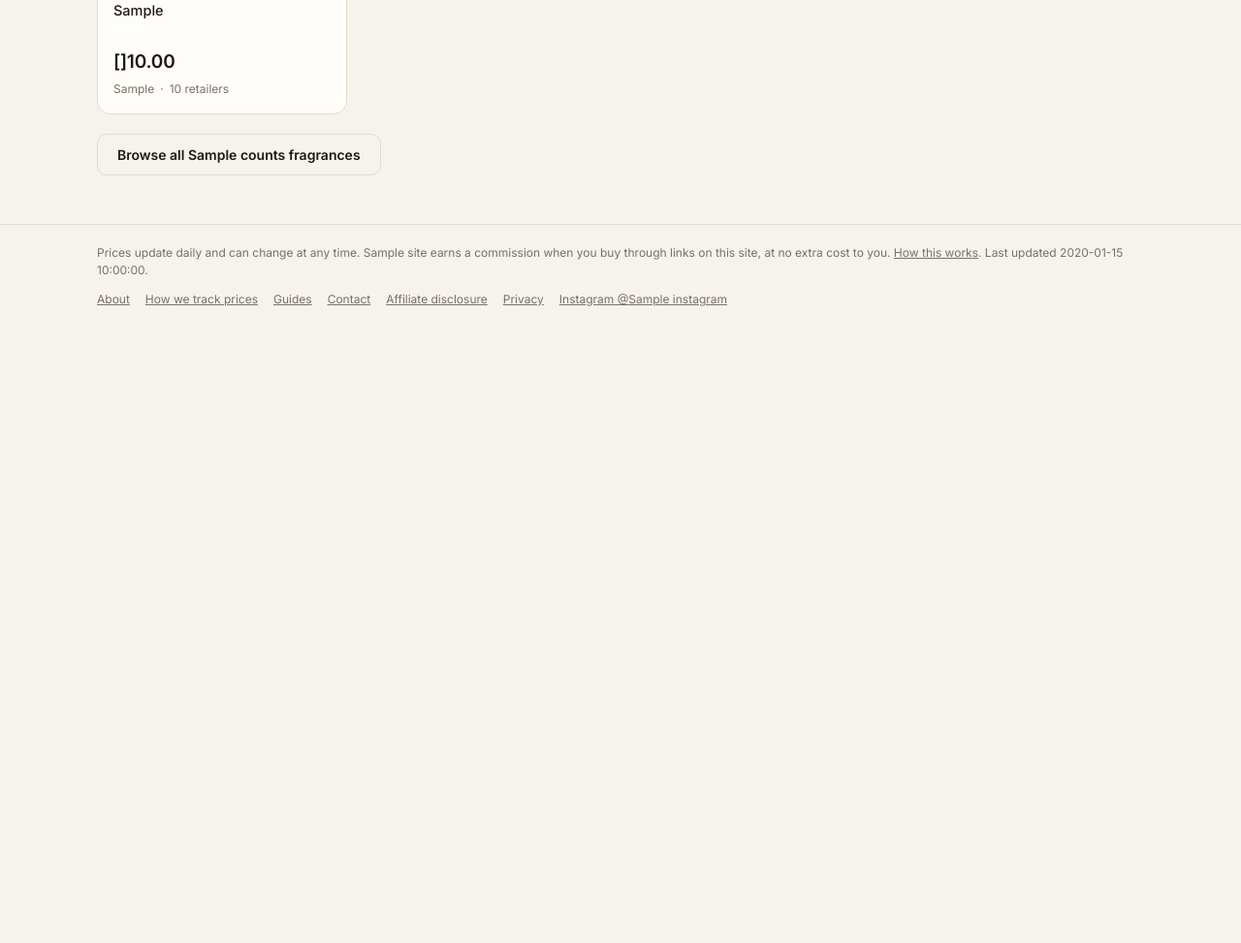
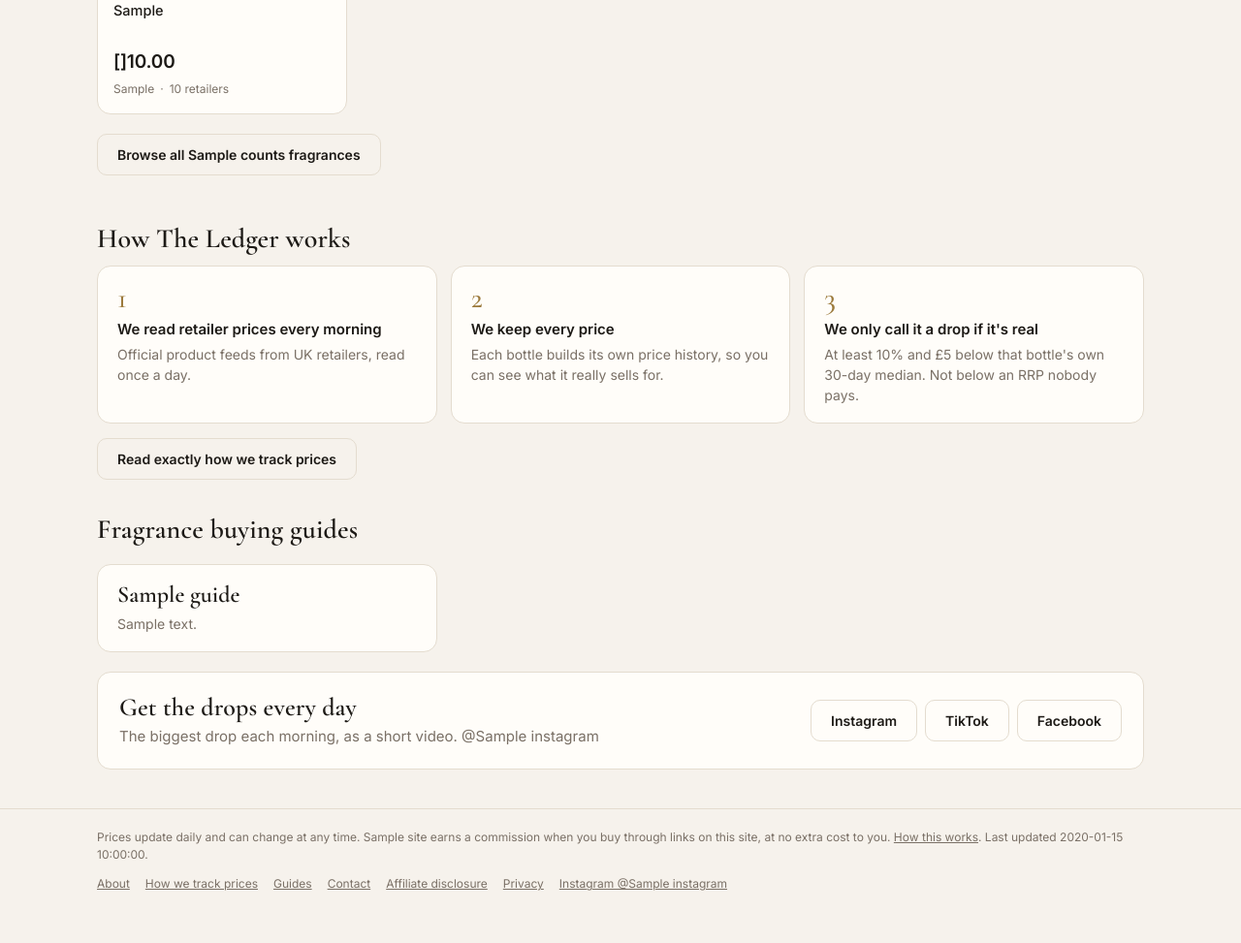
Before and after one commit to Safey07/theledger, a Python web app: template templates/index.html in a window 1280 px wide. Shown: the part 1878-2851 px from the top of the page at 97% size. Before the commit the page ends 2194 px from the top, so only its background shows below. Run offline with Jinja, Linux system fonts and the light colour scheme; the template is opened without the code that fills it: most values are stand-ins (such as "Sample title", 1, 10 or a date in 2020); grey boxes marked "Sample" are stand-in pictures.

Commit message:
Empty state: homepage explains the method, features guides and socials
With no prices, collection and brand pages show guides and social links
instead of empty grids and filter bars, carry noindex, and are left out
of the sitemap. The homepage always shows the three-step method, the
guides and links to Instagram, TikTok and Facebook.

Co-Authored-By: Claude Opus 5.5 <noreply@anthropic.com>

```diff
--- a/config.yaml
+++ b/config.yaml
@@ -9,6 +9,8 @@ site:
   market: "UK"
   contact_email: "hello@theledgeruk.co.uk"   # forwards to the owner's inbox via Namecheap
   instagram: "theledgeruk.co"
+  tiktok: "theledgeruk.co"
+  facebook: "theledgeruk.co"
 
 # Rules for what counts as a drop worth publishing
 detection:
--- /dev/null
+++ b/templates/_follow.html
@@ -0,0 +1 @@
+{% if site.instagram or site.tiktok or site.facebook %}<p class="follow">{% if site.instagram %}<a class="btn ghost" href="https://www.instagram.com/{{ site.instagram }}/" rel="noopener" target="_blank">Instagram</a>{% endif %}{% if site.tiktok %}<a class="btn ghost" href="https://www.tiktok.com/@{{ site.tiktok }}" rel="noopener" target="_blank">TikTok</a>{% endif %}{% if site.facebook %}<a class="btn ghost" href="https://www.facebook.com/{{ site.facebook }}" rel="noopener" target="_blank">Facebook</a>{% endif %}</p>{% endif %}
--- a/templates/base.html
+++ b/templates/base.html
@@ -5,7 +5,8 @@
 <meta name="viewport" content="width=device-width, initial-scale=1">
 <title>{% block title %}{{ site.name }}: {{ site.tagline }}{% endblock %}</title>
 <meta name="description" content="{% block desc %}{{ site.tagline }}{% endblock %}">
-<link rel="canonical" href="{{ site.base_url }}/{% block canon %}{% endblock %}">
+{% if noindex %}<meta name="robots" content="noindex,follow">
+{% endif %}<link rel="canonical" href="{{ site.base_url }}/{% block canon %}{% endblock %}">
 <link rel="preconnect" href="https://fonts.googleapis.com">
 <link href="https://fonts.googleapis.com/css2?family=Cormorant+Garamond:wght@500;600&family=Inter:wght@400;500;600&display=swap" rel="stylesheet">
 <style>
@@ -133,7 +134,17 @@ footer .links a{margin-right:16px;color:var(--muted)}
 .guides{display:grid;gap:14px;margin:20px 0}
 .guide{display:block;background:var(--card);border:1px solid var(--line);border-radius:14px;padding:18px 20px;text-decoration:none}
 .guide:hover{border-color:var(--gold)}
-.guide h2{margin:0 0 6px;font-size:24px}
+.guide h2,.guide h3{margin:0 0 6px;font-size:24px;font-family:"Cormorant Garamond",serif;font-weight:600;line-height:1.1}
+.guides.two{grid-template-columns:repeat(auto-fill,minmax(300px,1fr))}
+.steps{list-style:none;padding:0;margin:8px 0 14px;display:grid;grid-template-columns:repeat(auto-fit,minmax(220px,1fr));gap:14px;counter-reset:s}
+.steps li{background:var(--card);border:1px solid var(--line);border-radius:14px;padding:18px 20px;counter-increment:s;font-size:14px;color:var(--muted)}
+.steps li::before{content:counter(s);display:block;font-family:"Cormorant Garamond",serif;font-size:30px;line-height:1;color:var(--gold);margin-bottom:6px}
+.steps b{display:block;color:var(--ink);font-size:15px;margin-bottom:4px}
+.follow{display:flex;gap:8px;flex-wrap:wrap;margin:8px 0 40px}
+.signup .follow{margin:0}
+.emptystate>p{max-width:640px;font-size:16px}
+.emptystate a{color:var(--gold)}
+.emptystate .guide,.emptystate .btn{color:var(--ink)}
 .guide p{margin:0;color:var(--muted);font-size:14px}
 @media (max-width:720px){.pgrid{grid-template-columns:1fr;gap:20px}.pgrid .thumb{max-width:100%}}
 @media (max-width:560px){.meta .dot{display:none}.wrap{padding:0 16px}.grid{grid-template-columns:repeat(2,1fr);gap:10px}.info{padding:10px 12px 12px}.now{font-size:17px}.name{font-size:13.5px}.stats{gap:18px}.stats b{font-size:26px}.toolbar.browse{position:static}.selects{margin-left:0;width:100%}.selects select{flex:1 1 45%}.compare th:nth-child(3),.compare td:nth-child(3){display:none}}
--- a/templates/index.html
+++ b/templates/index.html
@@ -2,20 +2,22 @@
 {% block body %}
 <section class="hero">
   <p class="meta">{{ today_label }}</p>
-  <h1>{% if stale %}Fragrance prices from {{ stale }}{% else %}Today's fragrance price drops{% endif %}</h1>
+  <h1>{% if stale %}Fragrance prices from {{ stale }}{% elif counts.all %}Today's fragrance price drops{% else %}Honest UK fragrance prices, checked every morning{% endif %}</h1>
   {% if counts.all and stale %}
   <p class="lede">Our retailer feeds didn't update this morning, so these are the {{ counts.all }} prices we recorded on {{ stale }}. Prices may have changed since. We'll publish drops again as soon as fresh prices arrive.</p>
   {% elif counts.all %}
   <p class="lede">We track {{ counts.all }} fragrances from {{ counts.brands }} brands across {{ counts.retailers }} UK retailers every morning. These are the ones selling well below their own usual price.</p>
   <div class="stats"><div><b>{{ drops|length }}</b><span>drops today</span></div><div><b>{{ counts.all }}</b><span>fragrances tracked</span></div><div><b>{{ counts.brands }}</b><span>brands</span></div></div>
   {% else %}
-  <p class="lede">We're adding UK retailers this week. Designer and niche fragrance prices go live here as each one joins, checked every morning.</p>
+  <p class="lede">The Ledger tracks UK prices for designer and niche fragrance and tells you when a bottle is genuinely cheaper than usual. No inflated "was" prices, no invented RRPs. We're adding UK retailers now, and prices go live here as each one joins.</p>
   {% endif %}
 </section>
 
+{% if counts.all %}
 <nav class="tiles" aria-label="Shop by">
   {% for slug, heading, intro, preset in collections %}<a href="{{ root }}{{ slug }}.html">{{ {"shop":"Shop all","men":"For him","women":"For her","unisex":"Unisex","niche":"Niche","under-50":"Under £50","under-100":"Under £100"}[slug] }}</a>{% endfor %}
 </nav>
+{% endif %}
 
 {% if drops %}
 <div class="toolbar" id="dropbar">
@@ -38,11 +40,6 @@
     <button type="submit">Subscribe</button>
   </form>
 </section>
-{% elif site.instagram %}
-<section class="signup">
-  <div><h2>Get the drops every day</h2><p class="lede" style="margin:4px 0 0">The biggest drop each morning, as a short Reel.</p></div>
-  <a class="btn" href="https://www.instagram.com/{{ site.instagram }}/" target="_blank" rel="noopener">Follow @{{ site.instagram }}</a>
-</section>
 {% endif %}
 
 {% if recent %}
@@ -55,6 +52,28 @@
 <p class="lede">The fragrances furthest below their usual price{% if not stale %} today{% endif %}, at their cheapest retailer.</p>
 <div class="grid">{% for c in top %}{% include "_ccard.html" %}{% endfor %}</div>
 <p style="margin:-20px 0 50px"><a class="btn ghost" href="{{ root }}shop.html">Browse all {{ counts.all }} fragrances</a></p>
+{% endif %}
+
+<section aria-labelledby="how">
+<h2 id="how">How The Ledger works</h2>
+<ol class="steps">
+  <li><b>We read retailer prices every morning</b>Official product feeds from UK retailers, read once a day.</li>
+  <li><b>We keep every price</b>Each bottle builds its own price history, so you can see what it really sells for.</li>
+  <li><b>We only call it a drop if it's real</b>At least 10% and £5 below that bottle's own 30-day median. Not below an RRP nobody pays.</li>
+</ol>
+<p><a class="btn ghost" href="{{ root }}how-we-track-prices.html">Read exactly how we track prices</a></p>
+</section>
+
+{% if guides %}
+<h2>Fragrance buying guides</h2>
+<div class="guides two">{% for g in guides %}<a class="guide" href="{{ root }}guides/{{ g.slug }}.html"><h3>{{ g.title }}</h3><p>{{ g.description }}</p></a>{% endfor %}</div>
+{% endif %}
+
+{% if site.instagram or site.tiktok or site.facebook %}
+<section class="signup">
+  <div><h2>{% if counts.all %}Get the drops every day{% else %}Follow for the first drops{% endif %}</h2><p class="lede" style="margin:4px 0 0">{% if counts.all %}The biggest drop each morning, as a short video.{% else %}Buying tips now, and the day's biggest drop once prices go live.{% endif %} @{{ site.instagram or site.tiktok }}</p></div>
+  {% include "_follow.html" %}
+</section>
 {% endif %}
 
 <script>
--- a/templates/listing.html
+++ b/templates/listing.html
@@ -4,10 +4,11 @@
 {% block canon %}{{ canon }}{% endblock %}
 {% block body %}
 <h1>{{ heading }}</h1>
-<p class="lede">{{ intro }}</p>
+{% if items or links %}<p class="lede">{{ intro }}</p>{% endif %}
 {% if links %}
 <input class="search brandsearch" type="search" placeholder="Find a brand" aria-label="Find a brand" oninput="var q=this.value.toLowerCase();document.querySelectorAll('.brandlist a').forEach(function(a){a.style.display=a.textContent.toLowerCase().indexOf(q)>-1?'':'none'})">
 <div class="brandlist">{% for l in links %}<a href="{{ root }}{{ l.href }}">{{ l.label }} <span>{{ l.note }}</span></a>{% endfor %}</div>
 {% endif %}
 {% if items %}<div class="grid">{% for c in items %}{% include "_ccard.html" %}{% endfor %}</div>{% endif %}
+{% if not items and not links %}{% include "_empty.html" %}{% endif %}
 {% endblock %}
```
Also changed, not shown: engine/content.py (+6 -4 lines), engine/render.py (+13 -5 lines), templates/_empty.html (added, +7 -0 lines), templates/browse.html (+7 -1 lines).
